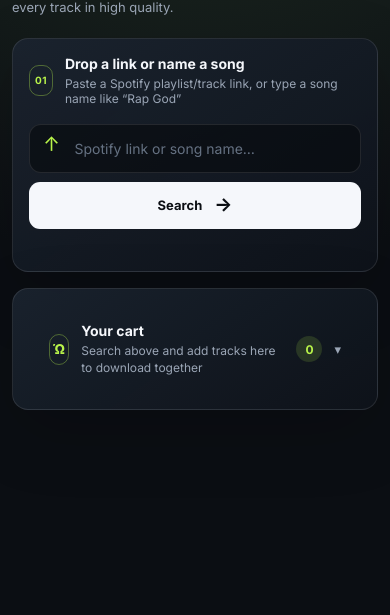
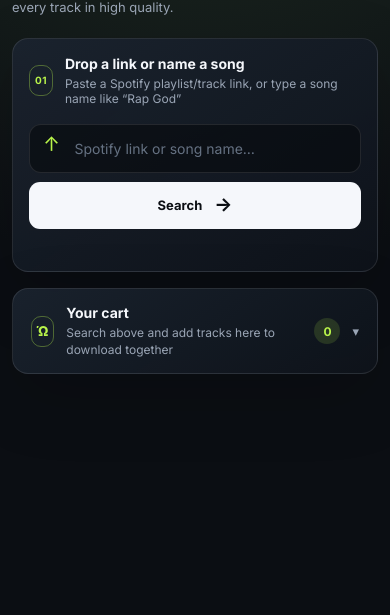
Before and after one commit to luffytaroji118/sp-down, a FastAPI app: page / in a window 390 px wide. Shown: the part 211-826 px from the top of the page. Run offline with FastAPI, Linux system fonts and the light colour scheme.

Commit message:
Fix cart card padding on mobile: .card { padding: 18px } in 480px media query was overriding .cart-card { padding: 0 } (same specificity, later wins). Changed to #cart-card (ID selector) to match #search-info specificity.

```diff
--- a/static/style.css
+++ b/static/style.css
@@ -120,7 +120,7 @@
 .collapsible-toggle-right { display: flex; align-items: center; gap: 12px; flex: 0 0 auto; }
 .collapsible-body { padding: 0 22px 22px; display: flex; flex-direction: column; gap: 14px; }
 
-.cart-card { padding: 0; overflow: hidden; }
+#cart-card { padding: 0; overflow: hidden; }
 .cart-body { padding: 0; display: flex; flex-direction: column; gap: 14px; }
 .cart-step-icon { font-size: 13px; }
 .cart-count-badge { display: grid; place-items: center; min-width: 26px; height: 26px; padding: 0 8px; border-radius: 13px; background: rgba(184, 243, 74, .14); color: var(--accent); font-size: 12px; font-weight: 700; }
```
